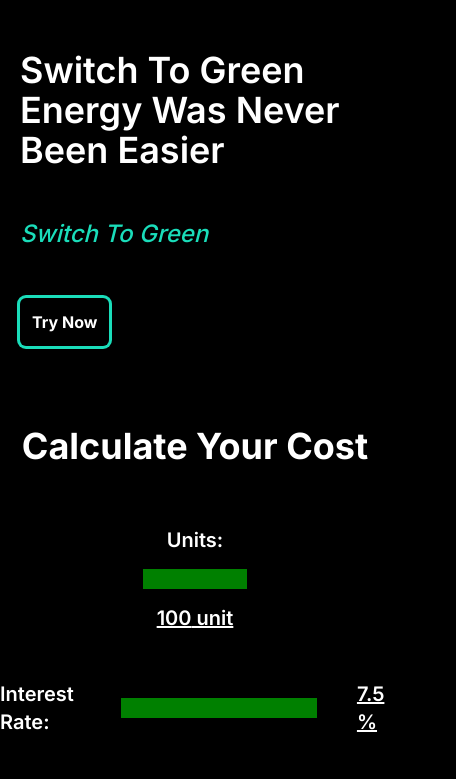
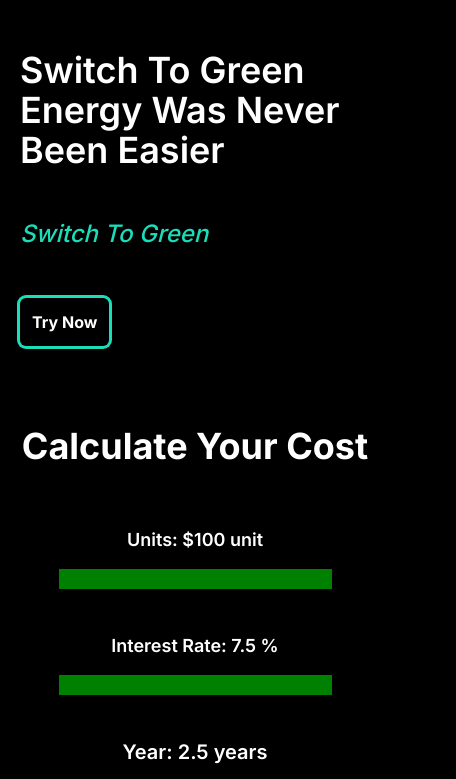
Before and after one commit to rounakraj03/solar-app-attempt-one, a Next.js app: page / in a window 390 px wide. Shown: the part 1192-1971 px from the top of the page, 456 px wide, since content can reach past the window. Built offline with nearby package versions, Linux system fonts and the light colour scheme.

Commit message:
Add Alot of Animation

```diff
--- a/src/app/globals.css
+++ b/src/app/globals.css
@@ -29,10 +29,10 @@ body {
   background-color: green;
 }
 
-@media screen and (max-width: 786px) {
+@media screen and (max-width: 768px) {
   .range-slider {
     -webkit-appearance: none;
-    width: 80%;
+    width: 70vw;
     height: 10px;
     background-color: #1addba;
     border-radius: 50px;
--- a/src/components/ContactForm.jsx
+++ b/src/components/ContactForm.jsx
@@ -18,11 +18,11 @@ const ContactForm = ({id}) => {
 
     return (
         <div className='w-screen h-200vh px-20 flex flex-col items-center gap-10' id={id}>
-            <h1 className='text-6xl font-semibold max-w-[60vw] m-auto text-center'>
+            <h1 className=' text-4xl md:text-6xl font-semibold max-w-[60vw] m-auto text-center'>
                 Contact Us
             </h1>
             {/* CONTAINER FORM */}
-            <div className='h-full w-[500px]'>
+            <div className='h-full w-full md:w-[500px] md:px-[10px]'>
                 <form ref={form} onSubmit={sendEmail} className='flex flex-col gap-10 justify-center items-center'>
                     <input type='text' placeholder='Name' className='w-full p-1 text-xl text-[#1addba] bg-transparent border-b-2 border-b-[#1addba] outline-none' name='name'></input>
                     <input type='text' placeholder='Phone Number' className='w-full p-1 text-xl text-[#1addba] bg-transparent border-b-2 border-b-[#1addba] outline-none' name='phoneNumber'></input>
--- a/src/components/Footer.jsx
+++ b/src/components/Footer.jsx
@@ -8,8 +8,8 @@ import { CiMail } from "react-icons/ci";
 const FooterPage = () => {
     return (
         <div className='w-full  flex flex-col items-center justify-center  '>
-            <div className='flex w-full'>
-                <div className='w-1/3 h-[200px] flex flex-col items-center'>
+            <div className='flex flex-col md:flex-row w-full'>
+                <div className='w-full md:w-1/3 h-[200px] flex flex-col items-center'>
                     <Image
                         // className='bg-blue-500'
                         src={birdLogo}
@@ -20,7 +20,7 @@ const FooterPage = () => {
                     />
                     <h1 className='-m-4 font-bold text-xl text-white'>ANANTA POWER TECH</h1>
                 </div>
-                <div className='w-1/3 h-[200px] flex flex-col gap-10 justify-center items-center '>
+                <div className='w-full md:w-1/3 h-[200px] flex flex-col gap-10 justify-center items-center '>
                     <h3 className='-m-4 font-bold text-xl text-white'>Useful Links</h3>
                     <div className='flex flex-col items-center gap-5'>
                         <div className='flex gap-5'>
@@ -34,7 +34,7 @@ const FooterPage = () => {
                     </div>
 
                 </div>
-                <div className='w-1/3 h-[200px] flex flex-col gap-5 justify-center items-center'>
+                <div className='w-full md:w-1/3 md:h-[200px] flex flex-col gap-8 md:gap-5 justify-center items-center mb-10 md:mb-0'>
                     <h3 className='-m-4 font-bold text-xl text-white'>Info</h3>
                     <div className='flex flex-col gap-3'>
                         <p className='cursor-pointer flex gap-5 items-center justify-center'><MdCall /> 9873073373</p>
--- a/src/components/HappyClients.jsx
+++ b/src/components/HappyClients.jsx
@@ -69,10 +69,10 @@ const HappyClients = () => {
                 </Swiper>
             </div>
             {/* Swiper Container Small Screen */}
-            <div className='inline md:hidden w-full'>
+            <div className='inline md:hidden w-3/4'>
                 <Swiper
                     modules={[Navigation, Pagination, Scrollbar, A11y]}
-                    spaceBetween={10}
+                    // spaceBetween={40}
                     slidesPerView={1} // Number of slides visible at once
                     navigation
                     scrollbar={{ draggable: true }}
--- a/src/components/Navbar.jsx
+++ b/src/components/Navbar.jsx
@@ -86,7 +86,7 @@ const Navbar = () => {
 
                 <div className='  px-20 hidden md:inline '>
                     {routeList.map((item, index) => (
-                        <Navlink key={index} name={item.title} route={item.route}></Navlink>
+                        <Navlink key={index} name={item.title} route={item.route} closeMenu={() => {}}></Navlink>
                     ))}
                 </div>
                 <div className='hidden md:inline'>
--- a/src/components/PriceCalculator.jsx
+++ b/src/components/PriceCalculator.jsx
@@ -140,17 +140,17 @@ const PriceCalculator = ({ id }) => {
                 </div>
 
                 <div className="flex flex-col gap-3 justify-start items-start font-semibold text-xl">
-                    <h1>Monthly Emi: {formatInterest(monthlyEMI, 2)}</h1>
+                    <h1>Monthly Emi: ${formatInterest(monthlyEMI, 2)}</h1>
                     <h1>Savings: {savings}</h1>
                     <h1>Total Price: {totalPrice}</h1>
                 </div>
                 <div className='h-[1px] w-screen  bg-white'></div>
             </div>
 
-
+            {/* MOBILE UI */}
             <div className='h-full flex md:hidden flex-col justify-start items-center gap-12 md:gap-20 py-5 overflow-x-hidden'>
                 <div className="flex flex-col items-center justify-evenly gap-5 md:gap-10" ref={unitOfEnergyRef}>
-                    <h2 className="text-xl font-semibold">Units: </h2>
+                    <h2 className="text-lg font-semibold">Units:  ${unitOfEnergy} unit</h2>
                     <input
                         onChange={(e) => updateEnergy(e)}
                         type="range"
@@ -160,14 +160,10 @@ const PriceCalculator = ({ id }) => {
                         step={50}
                         className="range-slider"
                     ></input>
-                    <h2 className="font-semibold text-xl md:text-2xl underline"
-                        style={{ textDecorationSkipInk: 'none', textDecorationThickness: '2px', textDecorationLine: 'underline' }}>
-                        {unitOfEnergy} unit
-                    </h2>
                 </div>
 
-                <div className="flex items-center justify-evenly gap-10" ref={interestRef}>
-                    <h2 className="text-xl font-semibold">Interest Rate: </h2>
+                <div className="flex flex-col items-center justify-evenly gap-5" ref={interestRef}>
+                    <h2 className="text-lg font-semibold">Interest Rate: {interest} % </h2>
                     <input
                         onChange={(e) => updateInterest(e)}
                         type="range"
@@ -177,14 +173,10 @@ const PriceCalculator = ({ id }) => {
                         step={0.25}
                         className="range-slider"
                     ></input>
-                    <h2 className="font-semibold text-xl md:text-2xl underline"
-                        style={{ textDecorationSkipInk: 'none', textDecorationThickness: '2px', textDecorationLine: 'underline' }}>
-                        {interest} %
-                    </h2>
                 </div>
 
-                <div className="flex items-center justify-evenly gap-10" ref={tenureRef}>
-                    <h2 className="text-xl font-semibold">Year: </h2>
+                <div className="flex flex-col items-center justify-evenly gap-5" ref={tenureRef}>
+                    <h2 className="text-xl font-semibold">Year: {tenure} years</h2>
                     <input
                         onChange={(e) => updateTenure(e)}
                         type="range"
@@ -194,13 +186,9 @@ const PriceCalculator = ({ id }) => {
                         step={0.5}
                         className="range-slider"
                     ></input>
-                    <h2 className="font-semibold text-xl md:text-2xl underline"
-                        style={{ textDecorationSkipInk: 'none', textDecorationThickness: '2px', textDecorationLine: 'underline' }}>
-                        {tenure} years
-                    </h2>
                 </div>
 
-                <div className="flex flex-col gap-3 justify-start items-start font-semibold text-xl">
+                <div className="flex flex-col gap-3 justify-start items-start font-bold text-lg">
                     <h1>Monthly Emi: {formatInterest(monthlyEMI, 2)}</h1>
                     <h1>Savings: {savings}</h1>
                     <h1>Total Price: {totalPrice}</h1>
```
